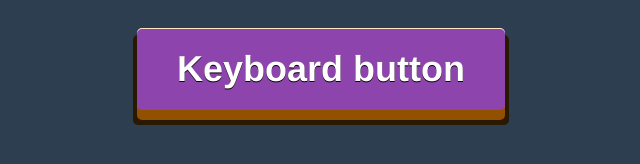
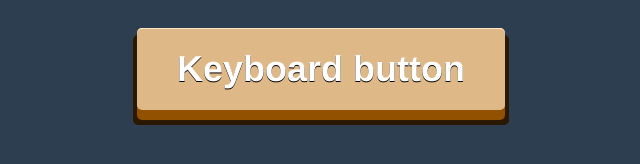
Before and after one commit to Connorbro/Master-At-Buttons-, a plain HTML site: page index.html in a window 1280 px wide. Shown: the whole page, without its empty margins (319-959 px from the left). Drawn offline with Linux system fonts and the light colour scheme.

Commit message:
burly wood:

```diff
--- a/style.css
+++ b/style.css
@@ -16,7 +16,7 @@ body{
     font-size:36px;
     text-align: center;
     text-decoration:none;
-    background-color:#8e44ad;
+    background-color:burlywood;
     display:block;
     position:relative;
     padding:20px 40px;
```
